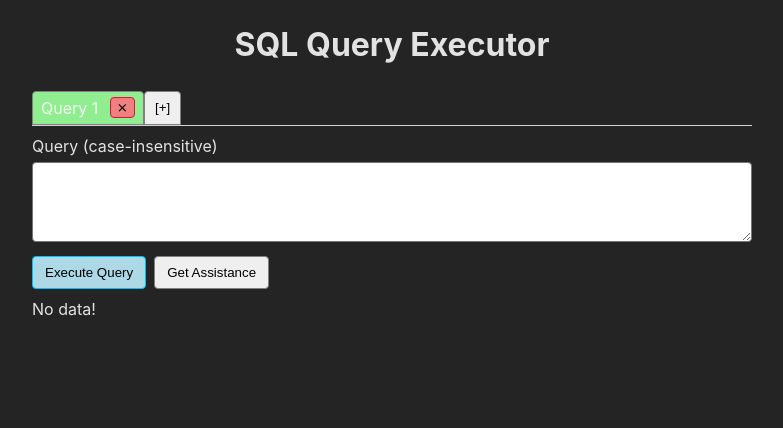
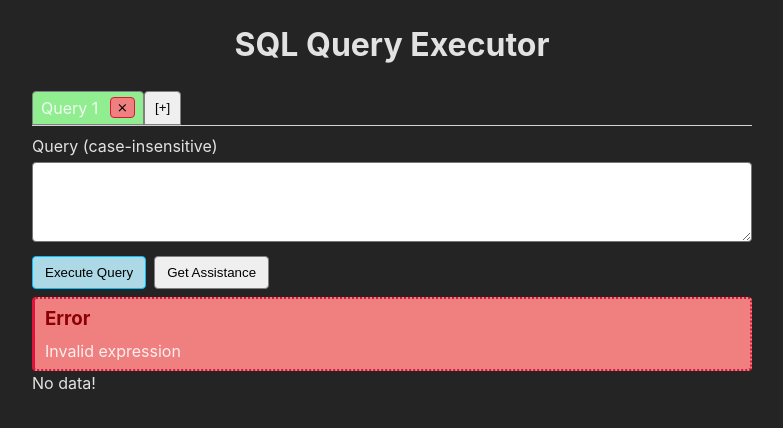
Before and after one commit to swarmukhdefault/sql-query-executor, a React (Vite) app: page / in a window 1280 px wide. Both pictures are taken after a click on the button "Execute Query". Shown: the top 428 px of the page, without its empty margins (248-1031 px from the left). Built offline with nearby package versions, Linux system fonts and the light colour scheme.

Commit message:
feat: Show messages

```diff
--- /dev/null
+++ b/src/components/MessageBox/index.tsx
@@ -0,0 +1,18 @@
+import React, { FunctionComponent, ReactNode } from 'react';
+
+import './style.scss';
+
+interface MessageBoxProps {
+  message: ReactNode;
+  title: string;
+  variant: 'info' | 'error';
+}
+
+const MessageBox: FunctionComponent<MessageBoxProps> = ({ variant, title, message }) => (
+  <div className={`message-box ${variant}`}>
+    <h3>{title}</h3>
+    <div>{message}</div>
+  </div>
+);
+
+export default MessageBox;
--- /dev/null
+++ b/src/components/MessageBox/style.scss
@@ -0,0 +1,30 @@
+div.message-box {
+  border-radius: 4px;
+  border: 2px dotted darkgray;
+  background-color: lightgrey;
+  padding: 6px 10px;
+  border-left: 3px solid grey;
+
+  h3 {
+    margin: 0 0 6px 0;
+    text-shadow: black;
+  }
+
+  &.error {
+    background-color: lightcoral;
+    border-color: crimson;
+
+    h3 {
+      color: darkred;
+    }
+  }
+
+  &.info {
+    background-color: lightblue;
+    border-color: deepskyblue;
+
+    h3 {
+      color: dodgerblue;
+    }
+  }
+}
--- a/src/components/QueryAssistant/index.tsx
+++ b/src/components/QueryAssistant/index.tsx
@@ -1,6 +1,7 @@
 import React, { ChangeEvent, FunctionComponent, memo, useEffect, useState } from 'react';
 
 import Modal from '@components/Modal';
+import MessageBox from '@components/MessageBox';
 import { DataSource, DbField } from '@utils/models';
 import MockClient from '../../services/MockClient';
 
@@ -120,7 +121,7 @@ const QueryAssistant: FunctionComponent<QueryAssistantProps> = ({
             </table>
           </>
         ) : (
-          <div className='message danger'>No data-source selected yet!</div>
+          <MessageBox variant='info' title='Update DataSource' message={<span>No data-source selected yet!</span>} />
         )}
       </div>
       <div id='qa-footer'>
--- a/src/components/QueryVisualiser/index.tsx
+++ b/src/components/QueryVisualiser/index.tsx
@@ -1,5 +1,6 @@
 import React, { ChangeEvent, FunctionComponent, useState } from 'react';
 
+import MessageBox from '@components/MessageBox';
 import QueryAssistant from '@components/QueryAssistant';
 import MockClient from '@services/MockClient';
 import { sqlQueryParser } from '@utils/helpers';
@@ -12,15 +13,21 @@ const QueryVisualiser: FunctionComponent<QueryVisualiserProps> = () => {
   const [query, setQuery] = useState('');
   const [records, setRecords] = useState([]);
   const [assistanceModalVisible, setAssistanceModalVisible] = useState(false);
+  const [error, setError] = useState<string | null>(null);
 
   const updateQuery = (e: ChangeEvent<HTMLTextAreaElement>): void => setQuery(e.target.value);
 
   const doExecuteQuery = (): void => {
     try {
       const p = sqlQueryParser(query);
-      MockClient.getRecords(p.dataSource, p.fields).then(setRecords);
+      MockClient.getRecords(p.dataSource, p.fields)
+        .then((r) => {
+          setRecords(r);
+          setError(null);
+        })
+        .catch((e) => setError(e.message));
     } catch (e) {
-      // TODO: display error
+      setError(e.message);
     }
   };
 
@@ -38,6 +45,7 @@ const QueryVisualiser: FunctionComponent<QueryVisualiserProps> = () => {
           <button onClick={(): void => setAssistanceModalVisible(true)}>Get Assistance</button>
         </div>
       </div>
+      {error && <MessageBox variant='error' title='Error' message={<span>{error}</span>} />}
       <div className='container'>
         {records.length === 0 ? (
           <div>No data!</div>
```
